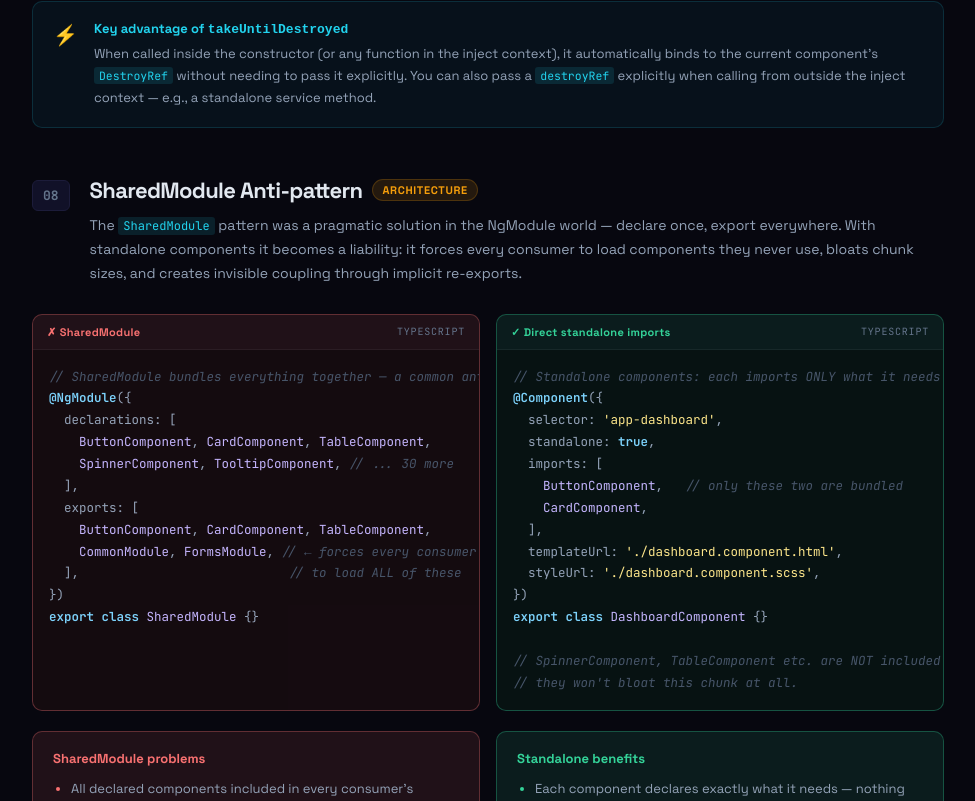
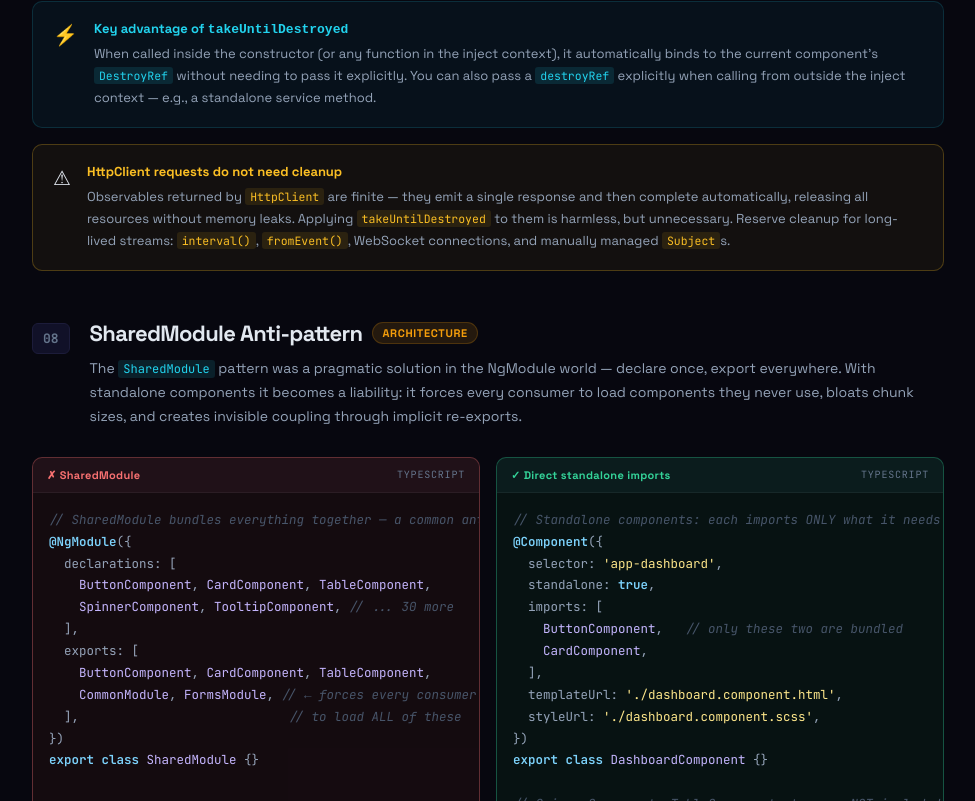
Before and after one commit to GabrielKayran/frontend-alignment-test, an Angular app: page / in a window 1280 px wide. Shown: the part 4811-5612 px from the top of the page, without its empty margins (288-1263 px from the left). Built offline with nearby package versions, Linux system fonts and the light colour scheme.

Commit message:
docs: add warning insight box for HttpClient observables

```diff
--- a/src/app/performance-showcase/sections/observable-cleanup/observable-cleanup.component.html
+++ b/src/app/performance-showcase/sections/observable-cleanup/observable-cleanup.component.html
@@ -2,11 +2,13 @@
   <div class="section__header">
     <span class="section__number">07</span>
     <div>
-      <h2 class="section__title">Observable Cleanup <span class="tag-pill tag-pill--cyan">RxJS</span></h2>
+      <h2 class="section__title">
+        Observable Cleanup <span class="tag-pill tag-pill--cyan">RxJS</span>
+      </h2>
       <p class="section__desc">
         Subscriptions that outlive their component cause memory leaks and ghost event handlers.
-        Angular 16+ ships <code>takeUntilDestroyed()</code> as the canonical solution —
-        no boilerplate Subject, no <code>ngOnDestroy</code> required.
+        Angular 16+ ships <code>takeUntilDestroyed()</code> as the canonical solution — no
+        boilerplate Subject, no <code>ngOnDestroy</code> required.
       </p>
     </div>
   </div>
@@ -25,7 +27,9 @@
         <span class="panel__badge panel__badge--neutral">~ takeUntil pattern</span>
       </div>
       <pre class="code-block" [innerHTML]="codeMiddle"></pre>
-      <p class="panel__note">Better — but still requires a Subject and a full ngOnDestroy lifecycle hook.</p>
+      <p class="panel__note">
+        Better — but still requires a Subject and a full ngOnDestroy lifecycle hook.
+      </p>
     </div>
 
     <div class="panel panel--best">
@@ -33,7 +37,9 @@
         <span class="panel__badge panel__badge--best">&#10003; takeUntilDestroyed</span>
       </div>
       <pre class="code-block" [innerHTML]="codeBest"></pre>
-      <p class="panel__note">Zero boilerplate. Works in constructors and inject() context. Angular 16+.</p>
+      <p class="panel__note">
+        Zero boilerplate. Works in constructors and inject() context. Angular 16+.
+      </p>
     </div>
   </div>
 
@@ -42,11 +48,24 @@
     <div>
       <strong>Key advantage of <code>takeUntilDestroyed</code></strong>
       <p>
-        When called inside the constructor (or any function in the inject context),
-        it automatically binds to the current component's <code>DestroyRef</code>
-        without needing to pass it explicitly.
-        You can also pass a <code>destroyRef</code> explicitly when calling from outside the inject context —
-        e.g., a standalone service method.
+        When called inside the constructor (or any function in the inject context), it automatically
+        binds to the current component's <code>DestroyRef</code> without needing to pass it
+        explicitly. You can also pass a <code>destroyRef</code> explicitly when calling from outside
+        the inject context — e.g., a standalone service method.
+      </p>
+    </div>
+  </div>
+
+  <div class="insight-box insight-box--warning">
+    <div class="insight-box__icon">&#9888;</div>
+    <div>
+      <strong>HttpClient requests do not need cleanup</strong>
+      <p>
+        Observables returned by <code>HttpClient</code> are finite — they emit a single response and
+        then complete automatically, releasing all resources without memory leaks. Applying
+        <code>takeUntilDestroyed</code> to them is harmless, but unnecessary. Reserve cleanup for
+        long-lived streams: <code>interval()</code>, <code>fromEvent()</code>, WebSocket
+        connections, and manually managed <code>Subject</code>s.
       </p>
     </div>
   </div>
--- a/src/app/performance-showcase/sections/observable-cleanup/observable-cleanup.component.scss
+++ b/src/app/performance-showcase/sections/observable-cleanup/observable-cleanup.component.scss
@@ -1,4 +1,9 @@
 // Styles specific to this section.
 // Shared structural styles (panels, code-block, demo-box, buttons, etc.)
 // are defined globally in src/styles.scss.
-:host { display: contents; }
+:host {
+  display: contents;
+}
+.insight-box {
+  margin-top: 1rem;
+}
--- a/src/styles.scss
+++ b/src/styles.scss
@@ -461,6 +461,14 @@ app-root {
   }
 }
 
+.insight-box--warning {
+  background: rgba(251, 191, 36, 0.05);
+  border-color: rgba(251, 191, 36, 0.25);
+
+  strong { color: #fbbf24; }
+  p code { color: #fbbf24; background: rgba(251, 191, 36, 0.1); }
+}
+
 .insight-box__icon { font-size: 20px; flex-shrink: 0; margin-top: 2px; }
 
 // --- Search log (Section 5) --------------------------------------------------
```
